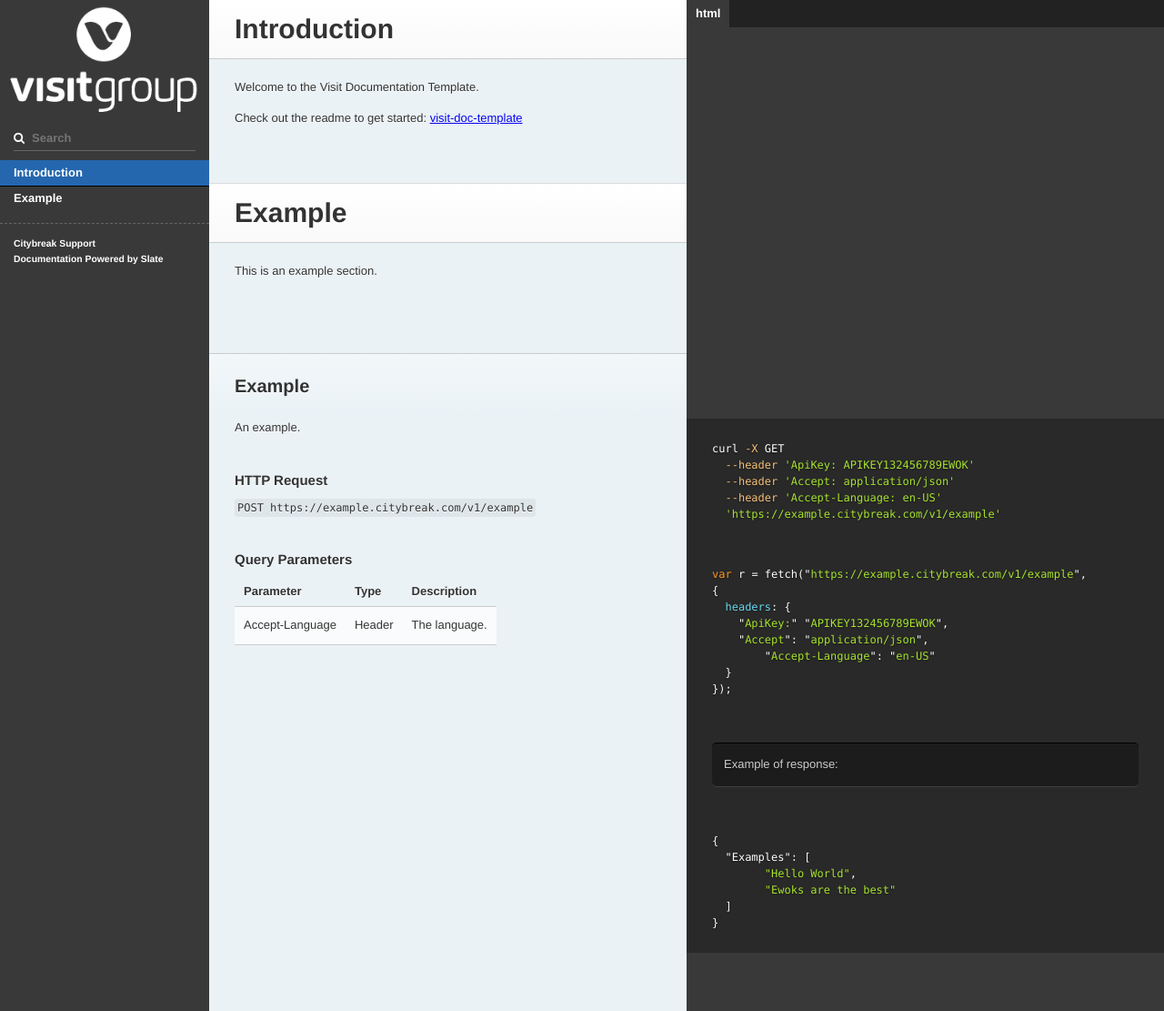
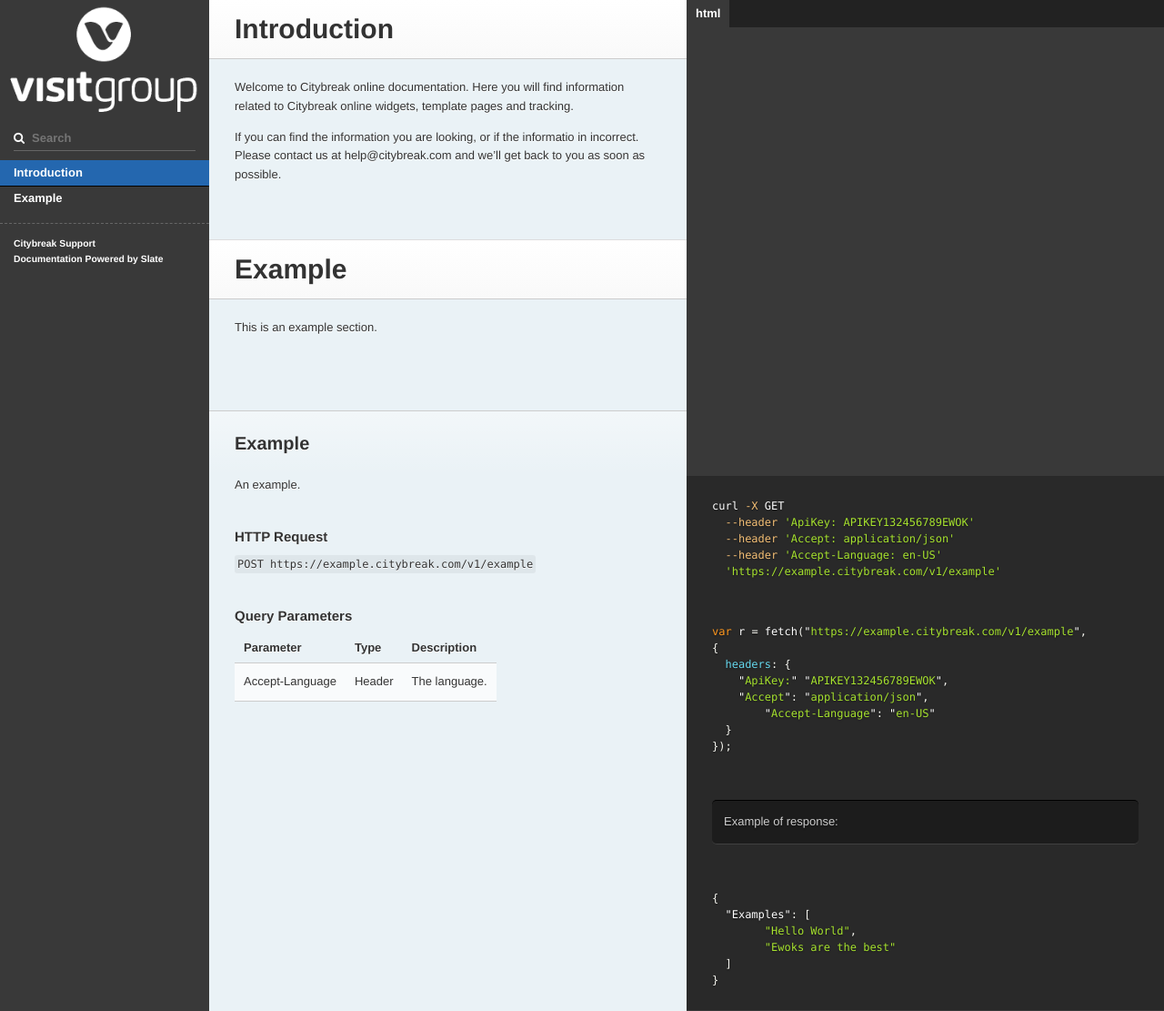
Before and after one commit to visit/citybreak-online-doc, a Jekyll site: the page built from index.md, in a window 1280 px wide and 1111 px high. Shown: the whole window at 91% size. Built offline with Jekyll 4.4.1, drawn with Linux system fonts in a browser that asks for light colours; our own code applies the rules of GitHub Pages for plain Markdown files.

Commit message:
Update intro.md

```diff
--- a/_includes/intro.md
+++ b/_includes/intro.md
@@ -1,5 +1,7 @@
 # Introduction
 
-Welcome to the Visit Documentation Template.
+Welcome to Citybreak online documentation.
+Here you will find information related to Citybreak online widgets, template pages and tracking.
 
-Check out the readme to get started: <a href='https://github.com/visit/visit-doc-template'>visit-doc-template</a>
+If you can find the information you are looking, or if the informatio in incorrect.
+Please contact us at help@citybreak.com and we'll get back to you as soon as possible.
```
